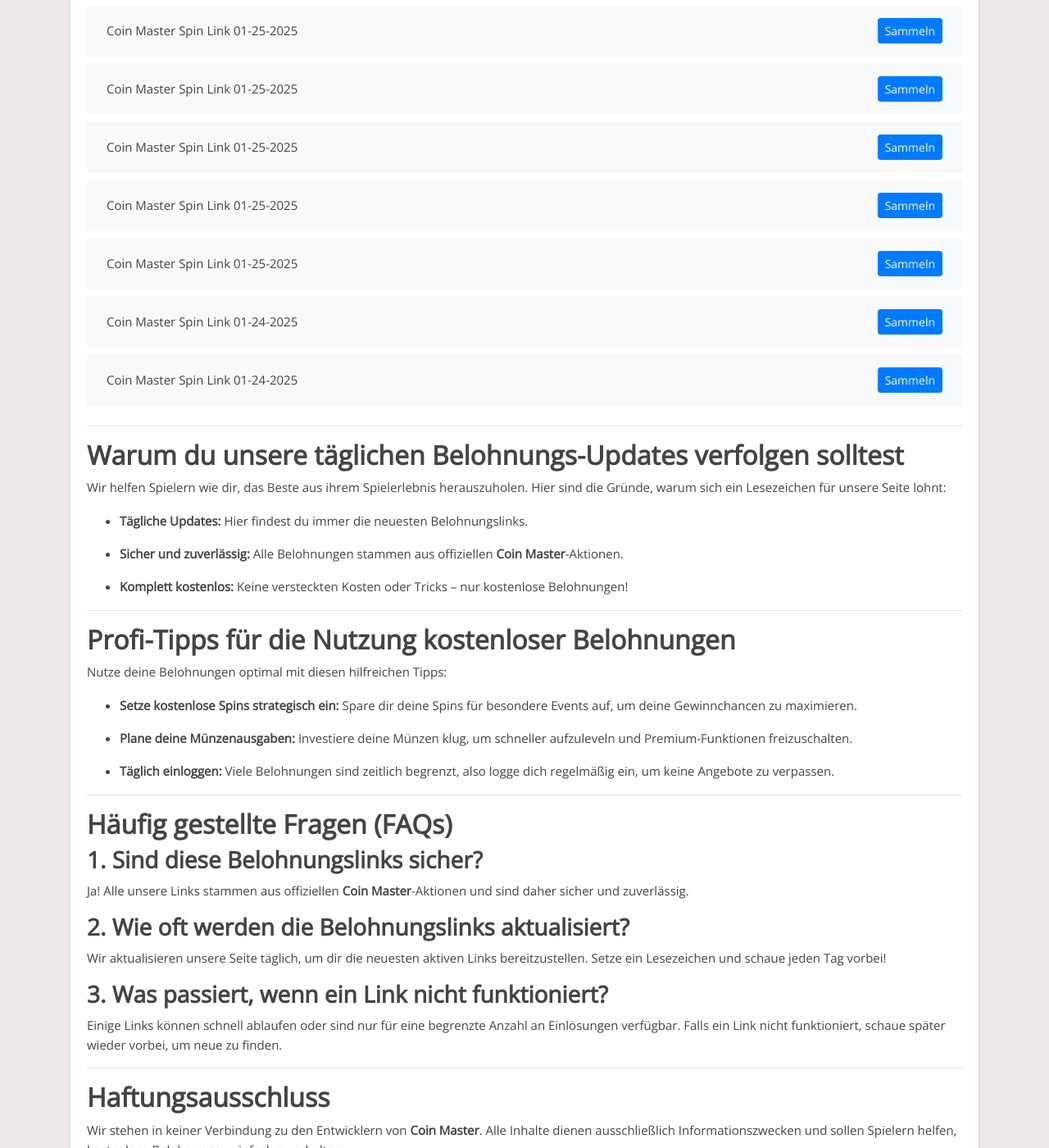
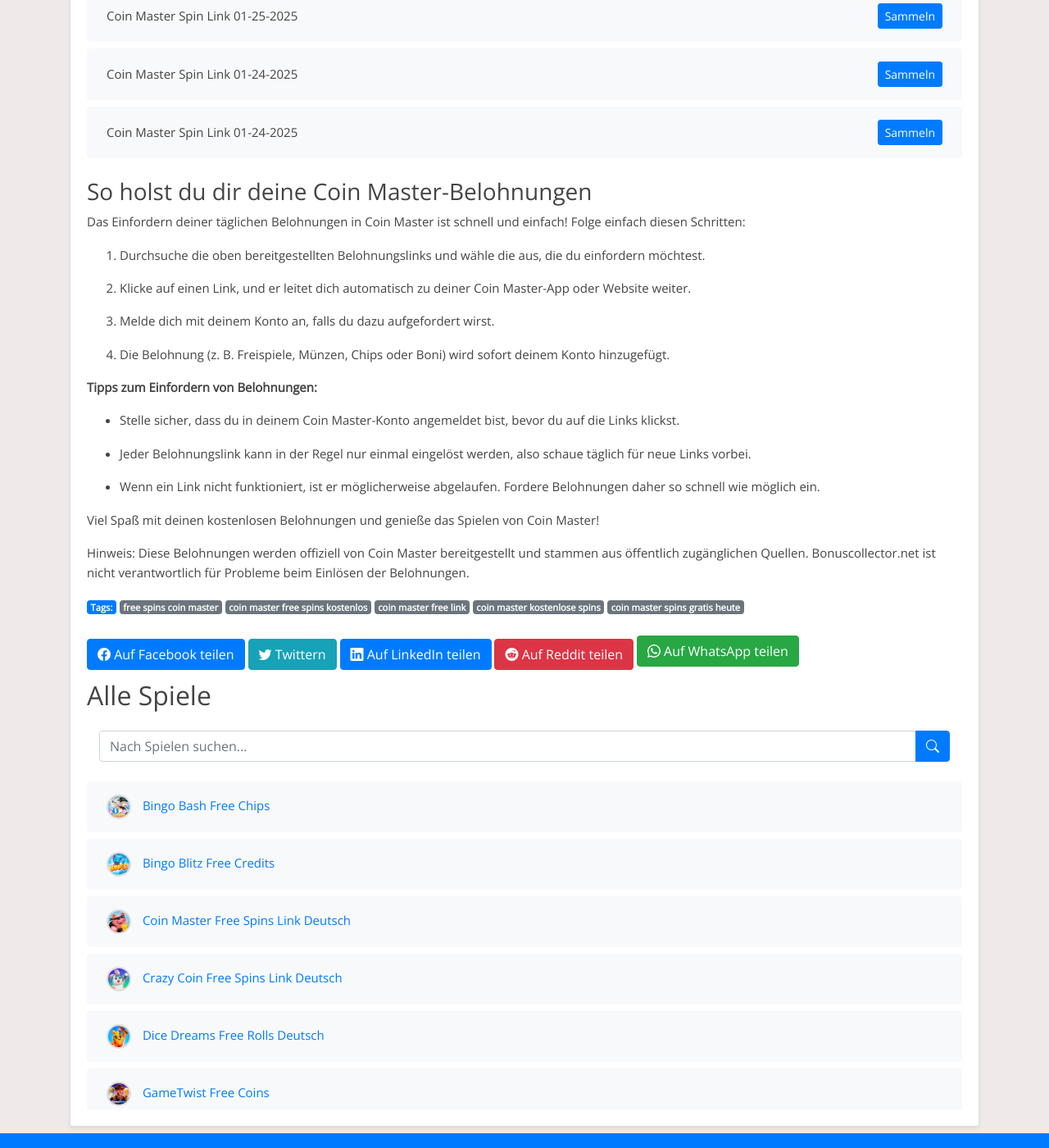
Before and after one commit to Prollad99/bs-de, a Jekyll site: the page built from _posts/2025-01-16-coin-master.md, in a window 1280 px wide and 1400 px high, scrolled down 7523 px. Shown: the whole window at 82% size. Built offline with Jekyll 4.4.1, drawn with Linux system fonts in a browser that asks for light colours; some of the changed text lies outside the part shown.

Commit message:
Aktualisiere coin-master-Belohnungslinks, Inhalte und Änderungsdatum

```diff
--- a/_includes/coin-master_footer.html
+++ b/_includes/coin-master_footer.html
@@ -1,55 +1,27 @@
----
+### So holst du dir deine Coin Master-Belohnungen
 
 
-## **Warum du unsere täglichen Belohnungs-Updates verfolgen solltest**
+Das Einfordern deiner täglichen Belohnungen in Coin Master ist schnell und einfach! Folge einfach diesen Schritten:
 
-Wir helfen Spielern wie dir, das Beste aus ihrem Spielerlebnis herauszuholen. Hier sind die Gründe, warum sich ein Lesezeichen für unsere Seite lohnt:
+1. Durchsuche die oben bereitgestellten Belohnungslinks und wähle die aus, die du einfordern möchtest.
 
-- **Tägliche Updates:** Hier findest du immer die neuesten Belohnungslinks.
+2. Klicke auf einen Link, und er leitet dich automatisch zu deiner Coin Master-App oder Website weiter.
 
-- **Sicher und zuverlässig:** Alle Belohnungen stammen aus offiziellen **Coin Master**-Aktionen.
+3. Melde dich mit deinem Konto an, falls du dazu aufgefordert wirst.
 
-- **Komplett kostenlos:** Keine versteckten Kosten oder Tricks – nur kostenlose Belohnungen!
+4. Die Belohnung (z. B. Freispiele, Münzen, Chips oder Boni) wird sofort deinem Konto hinzugefügt.
 
 
----
+**Tipps zum Einfordern von Belohnungen:**
+
+- Stelle sicher, dass du in deinem Coin Master-Konto angemeldet bist, bevor du auf die Links klickst.
+
+- Jeder Belohnungslink kann in der Regel nur einmal eingelöst werden, also schaue täglich für neue Links vorbei.
+
+- Wenn ein Link nicht funktioniert, ist er möglicherweise abgelaufen. Fordere Belohnungen daher so schnell wie möglich ein.
 
 
-## **Profi-Tipps für die Nutzung kostenloser Belohnungen**
-
-Nutze deine Belohnungen optimal mit diesen hilfreichen Tipps:
-
-- **Setze kostenlose Spins strategisch ein:** Spare dir deine Spins für besondere Events auf, um deine Gewinnchancen zu maximieren.
-
-- **Plane deine Münzenausgaben:** Investiere deine Münzen klug, um schneller aufzuleveln und Premium-Funktionen freizuschalten.
-
-- **Täglich einloggen:** Viele Belohnungen sind zeitlich begrenzt, also logge dich regelmäßig ein, um keine Angebote zu verpassen.
+Viel Spaß mit deinen kostenlosen Belohnungen und genieße das Spielen von Coin Master!
 
 
----
-
-
-## **Häufig gestellte Fragen (FAQs)**
-
-
-### **1. Sind diese Belohnungslinks sicher?**
-
-Ja! Alle unsere Links stammen aus offiziellen **Coin Master**-Aktionen und sind daher sicher und zuverlässig.
-
-
-### **2. Wie oft werden die Belohnungslinks aktualisiert?**
-
-Wir aktualisieren unsere Seite täglich, um dir die neuesten aktiven Links bereitzustellen. Setze ein Lesezeichen und schaue jeden Tag vorbei!
-
-
-### **3. Was passiert, wenn ein Link nicht funktioniert?**
-
-Einige Links können schnell ablaufen oder sind nur für eine begrenzte Anzahl an Einlösungen verfügbar. Falls ein Link nicht funktioniert, schaue später wieder vorbei, um neue zu finden.
-
-
----
-
-
-## **Haftungsausschluss**
-
-Wir stehen in keiner Verbindung zu den Entwicklern von **Coin Master**. Alle Inhalte dienen ausschließlich Informationszwecken und sollen Spielern helfen, kostenlose Belohnungen einfach zu erhalten.
+Hinweis: Diese Belohnungen werden offiziell von Coin Master bereitgestellt und stammen aus öffentlich zugänglichen Quellen. Bonuscollector.net ist nicht verantwortlich für Probleme beim Einlösen der Belohnungen.
--- a/_includes/coin-master_post.html
+++ b/_includes/coin-master_post.html
@@ -1,32 +1,13 @@
-Bist du ein engagierter **Coin Master**-Spieler? Suchst du nach der einfachsten Möglichkeit, kostenlose Münzen, Spins und andere Boni zu sammeln? Dann bist du hier genau richtig! Wir aktualisieren diese Seite täglich mit neuen Belohnungslinks, damit du keine Chance verpasst, schneller aufzuleveln und das Spiel in vollen Zügen zu genießen.
+Entdecke tägliche Coin Master-Belohnungen!
 
 
-## **Was sind Belohnungslinks?**
-
-Belohnungslinks sind offizielle Aktionen der **Coin Master**-Entwickler, die den Spielern kostenlose In-Game-Gegenstände wie Spins, Münzen und exklusive Boni bieten. Sie sind eine großartige Möglichkeit, dein Gameplay zu verbessern, ohne Geld auszugeben.
+Bist du ein Fan von Coin Master und möchtest dein Spielerlebnis verbessern? Du bist hier genau richtig! Diese Seite ist allen Coin Master-Enthusiasten gewidmet, die täglich kostenlose Belohnungen einfordern möchten. Hier findest du die neuesten Links, um Freispiele, Münzen, Chips und andere spannende Boni zu sammeln, damit du das Spiel noch mehr genießen kannst.
 
 
-Jeden Tag stellen wir dir die neuesten und zuverlässigsten Belohnungslinks zur Verfügung, damit du deine Belohnungen problemlos einlösen und deine Reise ohne Unterbrechungen fortsetzen kannst.
+Coin Master ist ein unterhaltsames Spiel, das von Millionen geliebt wird. Ob du höhere Level erreichen oder einfach nur den Nervenkitzel genießen möchtest – unsere täglichen Belohnungslinks halten dich im Spiel.
 
 
----
+Hinweis: Coin Master ist eine kostenlose App, die ausschließlich zu Unterhaltungszwecken entwickelt wurde. Bonuscollector.net ist eine unabhängige Plattform und steht in keiner Verbindung zu den Entwicklern oder Eigentümern von Coin Master.
 
 
-## **So kannst du deine kostenlosen Belohnungen einlösen**
-
-Das Einlösen deiner täglichen Belohnungen ist ganz einfach und erfordert nur wenige Schritte:
-
-1. **Wähle einen Belohnungslink aus der Liste unten aus.**
-
-2. **Tippe auf den Link und melde dich in deinem Coin Master-Konto an.**
-
-3. **Die Belohnung wird sofort deinem Konto gutgeschrieben!**
-
-
-Schau regelmäßig auf dieser Seite vorbei, da die Links schnell ablaufen können. Verpasse keine Gelegenheit!
-
-
----
-
-
-## **Heutige Coin Master Belohnungslinks**
+Schau täglich vorbei, um sicherzustellen, dass du keine Belohnung verpasst!
```
